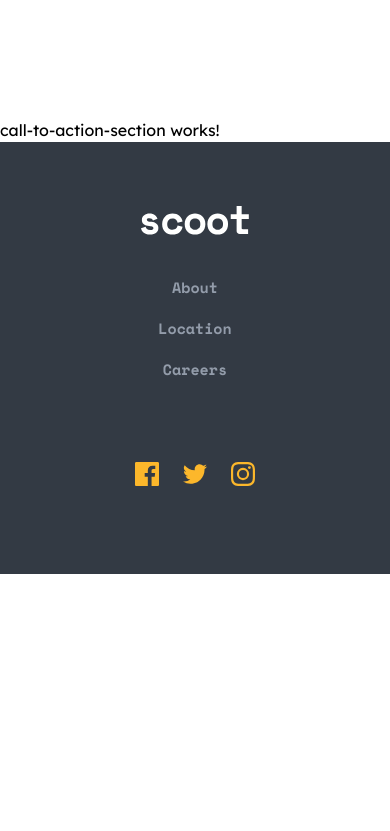
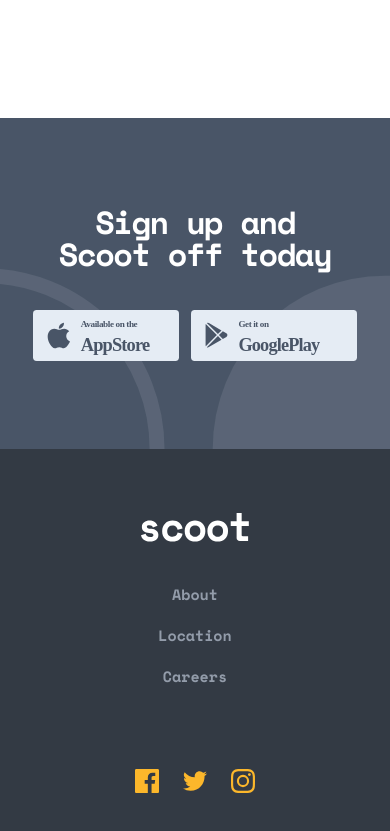
Before and after one commit to vanderms/scoot-multipage-website, an Angular app: page / in a window 390 px wide. Shown: the part 4094-4925 px from the top of the page. Before the commit the page ends 4668 px from the top, so only its background shows below. Built offline with nearby package versions, Linux system fonts and the light colour scheme.

Commit message:
feat: implement call to action section responsive design

```diff
--- a/src/app/components/sections/call-to-action-section/call-to-action-section.component.html
+++ b/src/app/components/sections/call-to-action-section/call-to-action-section.component.html
@@ -1 +1,25 @@
-<p>call-to-action-section works!</p>
+<section aria-labelledby="title_06" class="surface-dark overflow-hidden bg-neutral-800">
+
+  <div class="container relative  py-[5.5rem] md:py-16 xl:py-[6.375rem]">
+    <div
+      class="absolute w-[72.0625rem] top-[9.375rem] right-[-12.5rem] xl:right-[-20.5rem]">
+      <span class="bg-large-circles-pattern"></span>
+    </div>
+
+    <div class="relative z-10 flex flex-col items-center  xl:flex-row xl:justify-between">
+      <h2 id="title_06" class="heading-md text-center xl:text-left">Sign up and <br />
+        Scoot off today
+      </h2>
+      <div class="mt-10 flex justify-center items-center gap-3 ">
+        <a href="https://www.apple.com/app-store/" target="_blank"
+          rel="noopener noreferrer" aria-label="app store">
+          <img src="/assets/icons/app-store.svg" alt="">
+        </a>
+        <a href="https://play.google.com/store/games" target="_blank"
+          rel="noopener noreferrer" aria-label="playstore">
+          <img src="/assets/icons/google-play.svg" alt="">
+        </a>
+      </div>
+    </div>
+  </div>
+</section>
--- a/src/app/components/sections/payments-features-section/payments-features-section.component.html
+++ b/src/app/components/sections/payments-features-section/payments-features-section.component.html
@@ -1,5 +1,5 @@
 <section aria-labelledby="title-05" class="surface-light overflow-hidden
-  py-[7.5rem] xl:pt-[10rem]">
+  py-[7.5rem] xl:pt-[10rem] xl:pb-[12.5rem]">
   <div
     class="container relative xl:grid xl:grid-cols-[27.8125rem,27.8125rem] xl:justify-between">
     <div class="relative flex items-center xl:order-1">
--- a/src/styles.css
+++ b/src/styles.css
@@ -226,6 +226,11 @@
     padding-bottom: 26.9230769%;
   }
 
+  .bg-large-circles-pattern {
+    @apply bg-pattern-container;
+    padding-bottom: 31.2661499%;
+  }
+
   .bg-circle-pattern {
     @apply bg-pattern-container;
     padding-bottom: 100%;
@@ -241,6 +246,11 @@
     background-image: url("assets/patterns/white-circles.svg");
   }
 
+  .bg-large-circles-pattern::before {
+    @apply bg-image;
+    background-image: url('assets/patterns/large-circles.svg');
+  }
+
   .bg-right-arrow-pattern::before {
     @apply bg-image;
     background-image: url("assets/patterns/right-arrow.svg");
@@ -251,9 +261,9 @@
     background-image: url("assets/patterns/left-downward-arrow.svg");
   }
 
-  .bg-right-downward-pattern::before{
+  .bg-right-downward-pattern::before {
     @apply bg-image;
-    background-image: url('assets/patterns/right-downward.svg');
+    background-image: url("assets/patterns/right-downward.svg");
   }
 
   .bg-line-pattern::before {
```
Also changed, not shown: src/assets/patterns/large-circles.svg (added).
